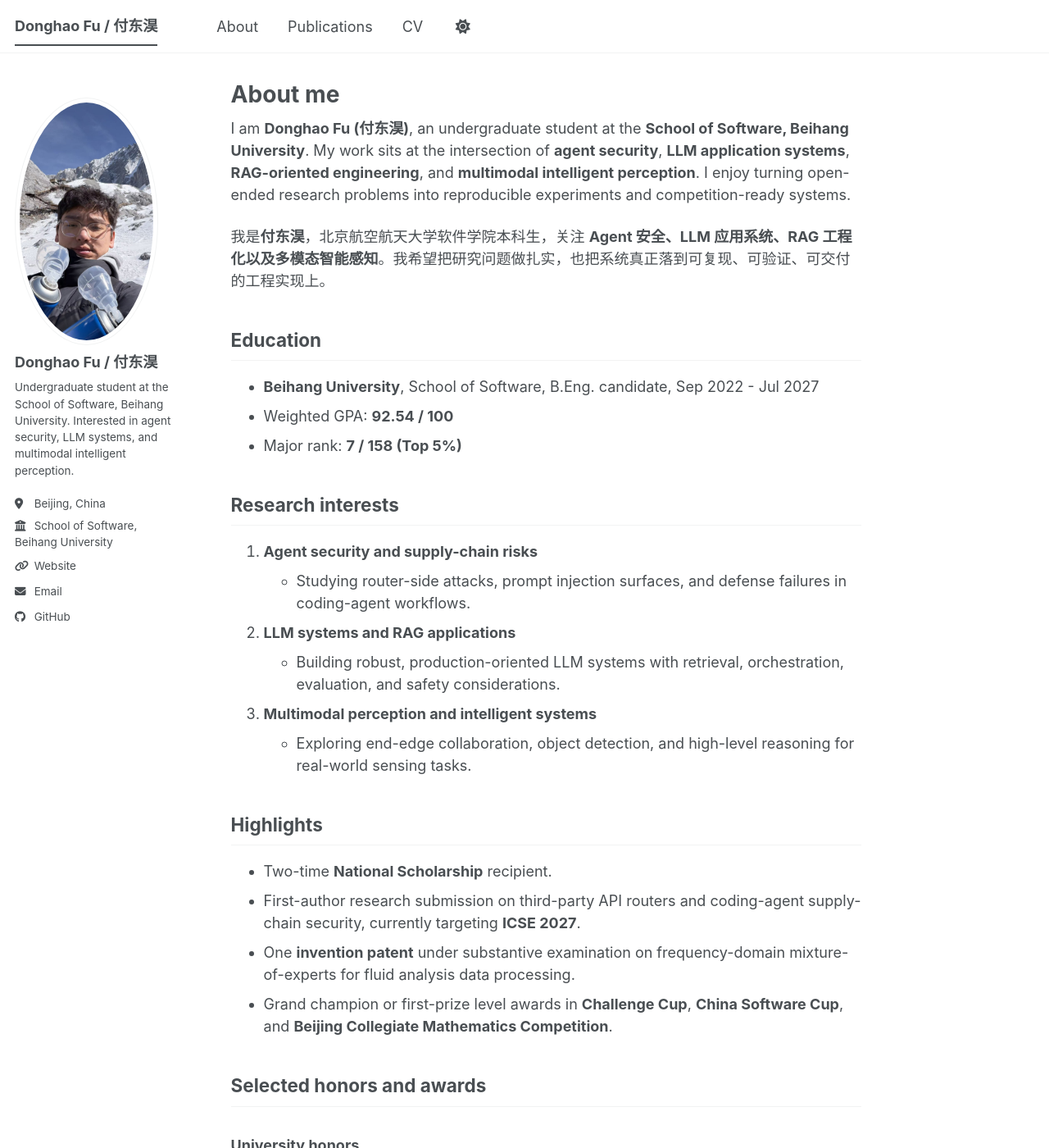
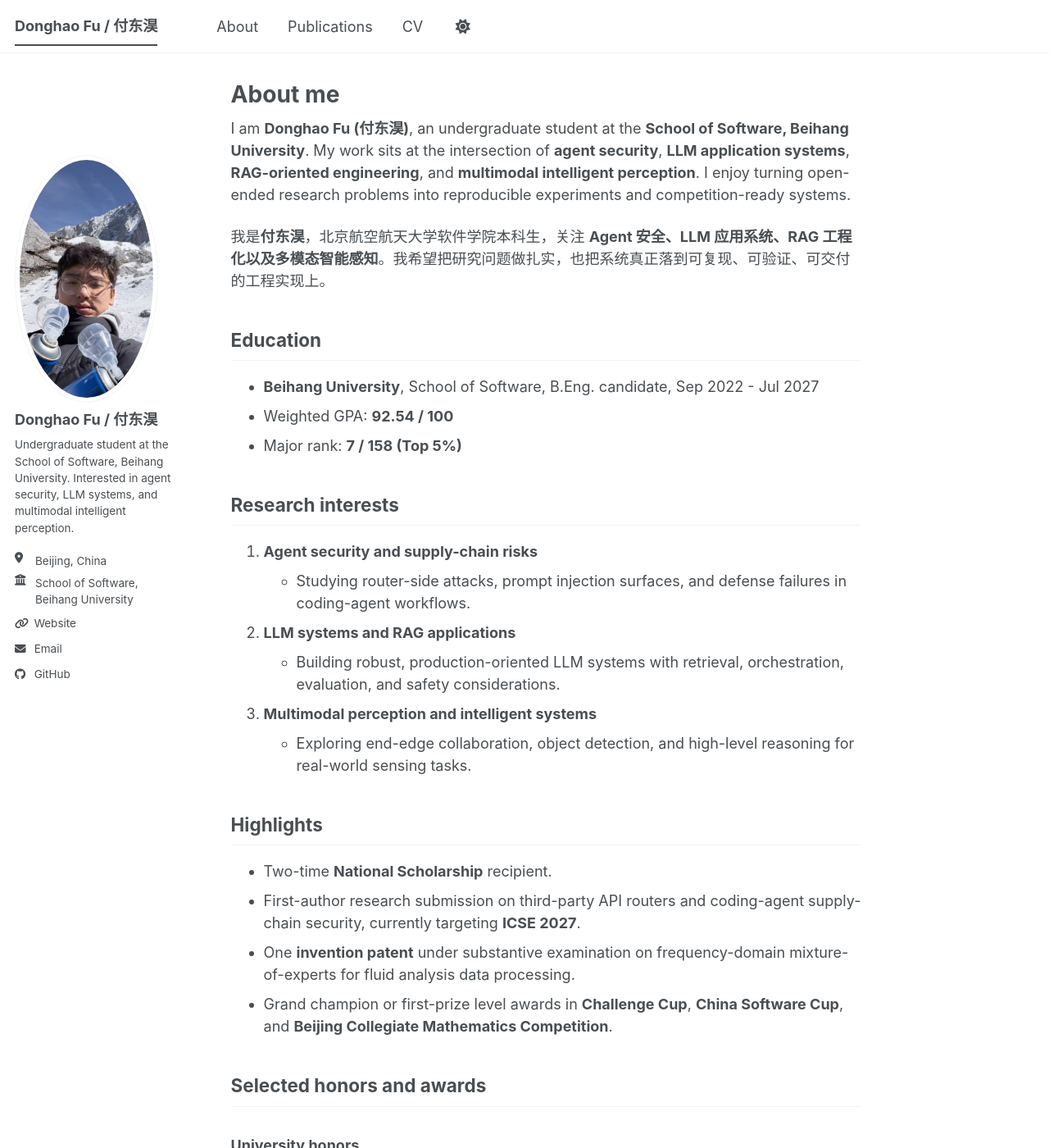
Before and after one commit to fff9871/fff9871.github.io, a Jekyll site: the page built from _pages/about.md, in a window 1280 px wide and 1400 px high. Shown: the whole window at 82% size. Built offline with Jekyll 4.4.1, drawn with Linux system fonts in a browser that asks for light colours; a style sheet for code colours, icons or effects is not loaded.

Commit message:
Fix sidebar and footer layout

```diff
--- a/_includes/author-profile.html
+++ b/_includes/author-profile.html
@@ -25,10 +25,10 @@
     <ul class="author__urls social-icons">
       <!-- Font Awesome icons / Biographic information  -->
       {% if author.location %}
-        <li class="author__desktop"><i class="fas fa-fw fa-location-dot icon-pad-right" aria-hidden="true"></i>{{ author.location }}</li>
+        <li class="author__desktop"><i class="fas fa-fw fa-location-dot icon-pad-right" aria-hidden="true"></i><span>{{ author.location }}</span></li>
       {% endif %}
       {% if author.employer %}
-        <li class="author__desktop"><i class="fas fa-fw fa-building-columns icon-pad-right" aria-hidden="true"></i>{{ author.employer }}</li>
+        <li class="author__desktop"><i class="fas fa-fw fa-building-columns icon-pad-right" aria-hidden="true"></i><span>{{ author.employer }}</span></li>
       {% endif %}
       {% if author.uri %}
         <li><a href="{{ author.uri }}"><i class="fas fa-fw fa-link icon-pad-right" aria-hidden="true"></i>{{ site.data.ui-text[site.locale].website_label | default: "Website" }}</a></li>
--- a/_sass/layout/_footer.scss
+++ b/_sass/layout/_footer.scss
@@ -14,9 +14,11 @@
   width: 100%;
   clear: both;
 
+  // The footer belongs after the document content; never pin it to the viewport.
   height: auto;
-  position: relative;
-  bottom: auto;
+  position: static !important;
+  inset: auto !important;
+  float: none;
 
   -webkit-animation: intro 0.3s both;
           animation: intro 0.3s both;
--- a/_sass/layout/_sidebar.scss
+++ b/_sass/layout/_sidebar.scss
@@ -18,10 +18,13 @@
   }
 
   @media screen and (min-width: $sidebar-screen-min-width) {
-    height: 100vh;
-    overflow-y: visible;
-    position: fixed;
-    padding-top: $masthead-height;
+    // Keep the profile in place without creating a second scroll area.
+    position: fixed !important;
+    top: calc(#{$masthead-height} + 2em);
+    height: calc(100vh - #{$masthead-height} - 2em);
+    overflow: hidden;
+    overscroll-behavior: none;
+    padding-top: 0;
   }
 
   @include breakpoint($large) {
@@ -192,14 +195,26 @@
   font-size: $type-size-5;
 }
 
-.sidebar .author__desktop {
+.sidebar .author__urls li.author__desktop {
   display: none;
   @media screen and (min-width: 1024px) {
-    display: block;
+    display: grid;
+    grid-template-columns: 1.5em minmax(0, 1fr);
+    column-gap: 0.35em;
+    align-items: start;
+    max-width: 100%;
     white-space: normal;
     overflow-wrap: anywhere;
     word-break: break-word;
   }
+}
+
+.sidebar .author__urls li.author__desktop i {
+  margin: 0;
+}
+
+.sidebar .author__urls li.author__desktop span {
+  min-width: 0;
 }
 
 .author__pronouns {
```
Also changed, not shown: assets/js/_main.js (+0 -16 lines), assets/js/main.min.js.
